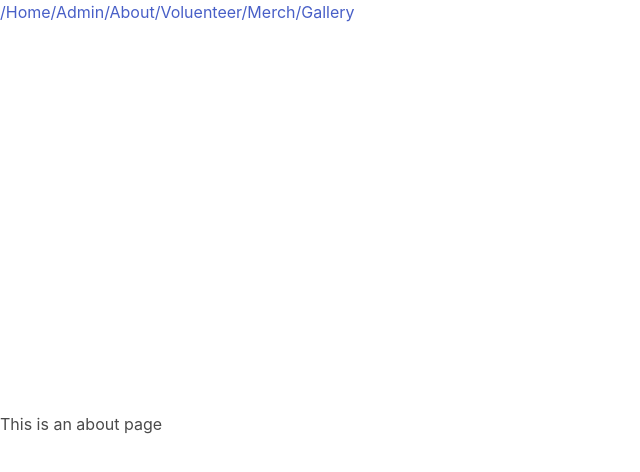
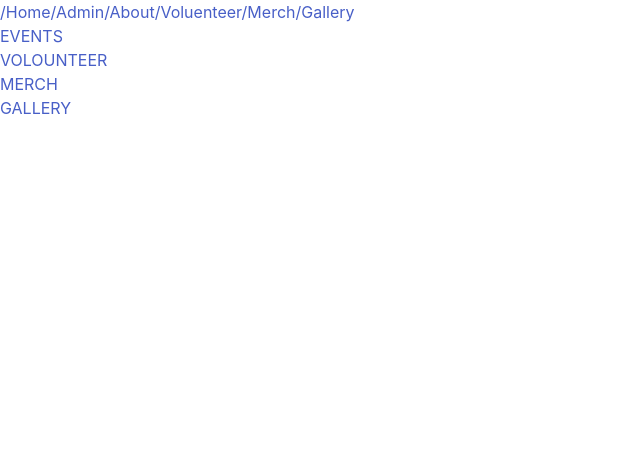
Before and after one commit to andkoehlert/Kanten, a Vue app in the folder Firebase Test/: page /about in a window 1280 px wide. Shown: the top 472 px of the page, without its empty margins (0-640 px from the left). Built offline with nearby package versions, Linux system fonts and the light colour scheme.

Commit message:
start with aboutus

```diff
--- a/Firebase Test/src/views/AboutView.vue
+++ b/Firebase Test/src/views/AboutView.vue
@@ -1,17 +1,19 @@
 <template>
-    <div class="about">
-      <h1>This is an about  page</h1>
-    </div>
+    <nav>
+            <ul>
+                <li><a href="#">EVENTS</a></li>
+                <li><a href="#">VOLOUNTEER</a></li>
+                <li><a href="#">MERCH</a></li>
+                <li><a href="#">GALLERY</a></li>
+            </ul>
+           <div class="kanten-logo">
+
+           </div>
+      </nav>
 
 
   </template>
 
   <style>
-  @media (min-width: 1024px) {
-    .about {
-      min-height: 100vh;
-      display: flex;
-      align-items: center;
-    }
-  }
+
   </style>
```
Also changed, not shown: 1 other file (tests, documents, lock files or other folders).
